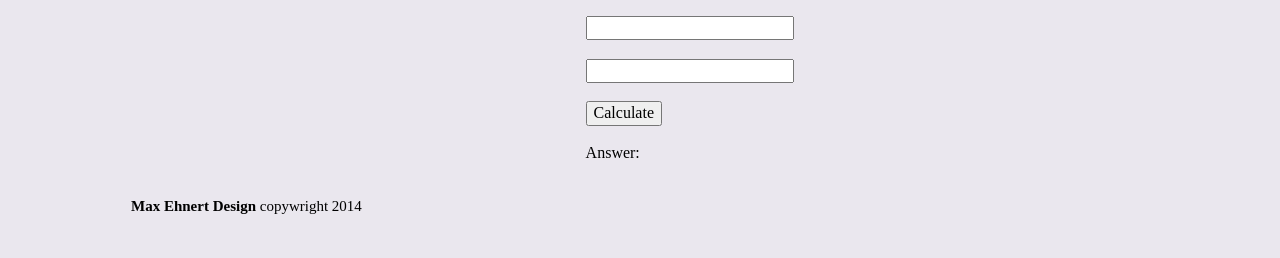
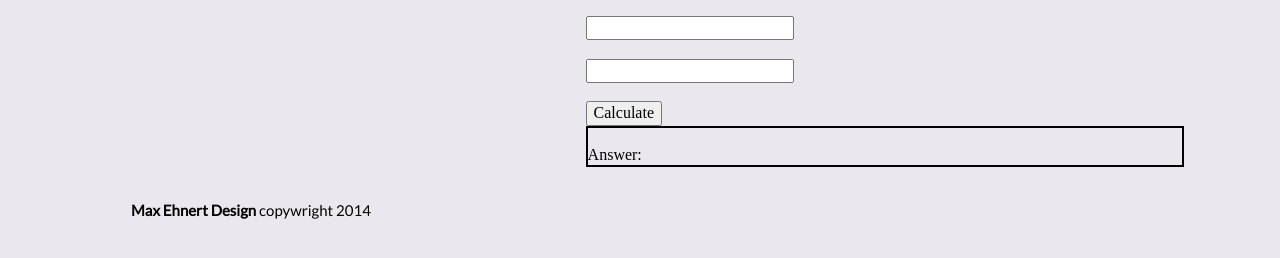
Before and after one commit to maxehnert/Calculator, a plain HTML site: page index.html in a window 1280 px wide. Shown: the part 502-760 px from the top of the page. Drawn offline with nearby package versions, Linux system fonts and the light colour scheme; files that its build step writes are made by us from their sources.

Commit message:
add scss stuff

```diff
--- a/sass/main.scss
+++ b/sass/main.scss
@@ -28,6 +28,7 @@ h1 {
   font-size: 52px;
   background-image: url(http://i.stack.imgur.com/FqrhS.png);
   background-position: center;
+  font-family:$f;
 }
 
 body{
@@ -44,10 +45,15 @@ footer{
   text-align:left;
   color: black;
   text-decoration:none;
-
+  font-family:$f;
   a{
     text-decoration:none;
     color: black;
     font-weight: bold;
+    font-family:$f;
   }
 }
+
+.answer{
+  border: 2px solid black;
+}
```
